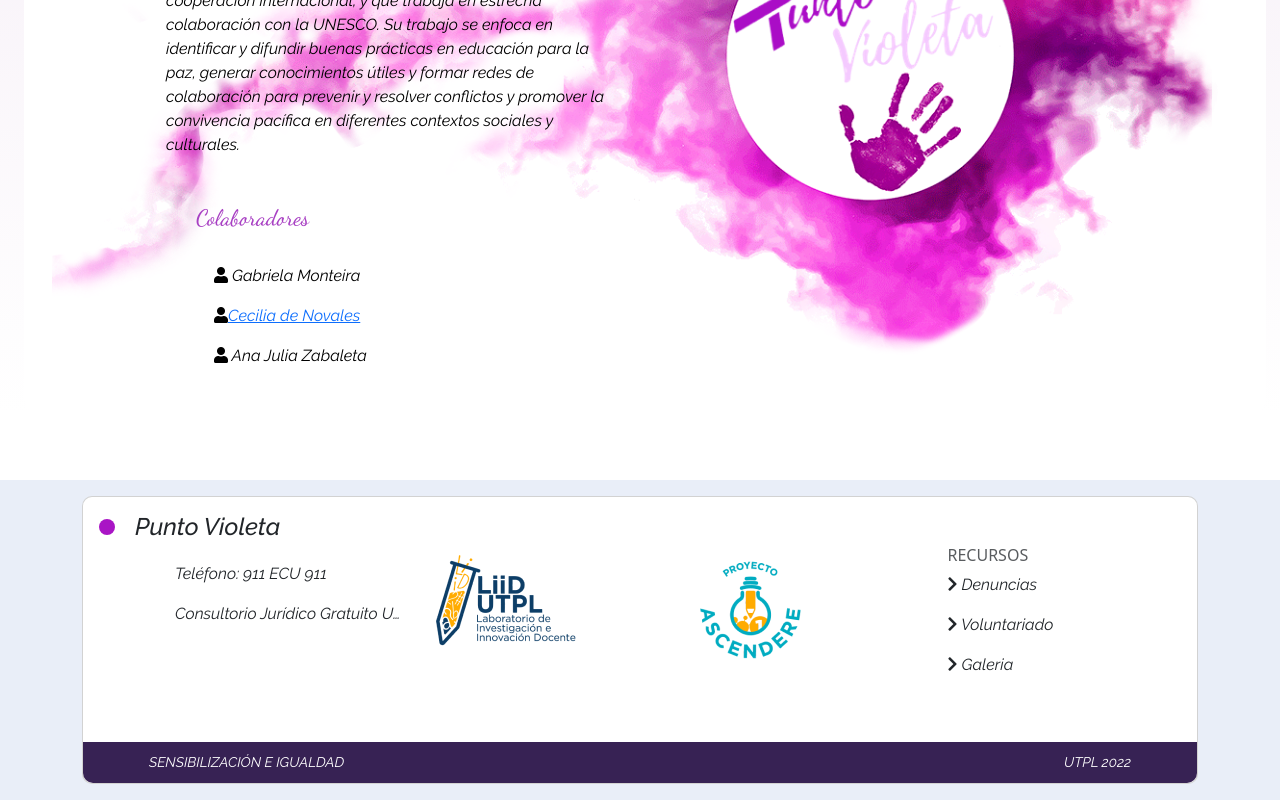
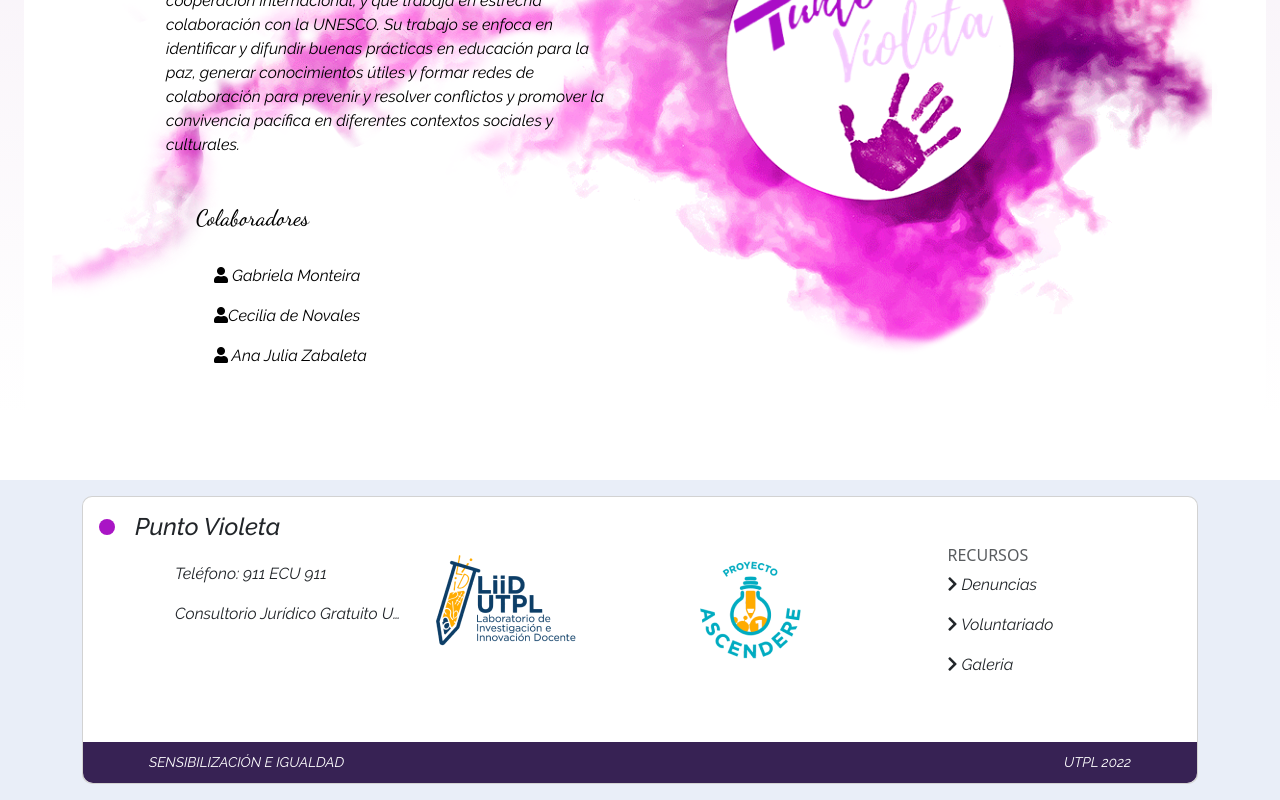
Before and after one commit to Arianna0206/Proyect-Punto-Violeta, an Angular app: page / in a window 1280 px wide. Shown: the part 2971-3771 px from the top of the page. Built offline with nearby package versions, Linux system fonts and the light colour scheme; what ngx-owl-carousel would draw is missing.

Commit message:
Actualizacion de seccion colaboradores

```diff
--- a/src/app/components/collaborators-card/collaborators-card.component.css
+++ b/src/app/components/collaborators-card/collaborators-card.component.css
@@ -53,6 +53,11 @@
     white-space: nowrap;
   }
 
+  .text2{
+    text-decoration: none;
+    color: inherit;
+  }
+
   .image-container {
     text-align: center; /* Alinea la imagen al centro si es necesario */
   }
--- a/src/app/components/collaborators-card/collaborators-card.component.html
+++ b/src/app/components/collaborators-card/collaborators-card.component.html
@@ -28,7 +28,7 @@
             <p class="text1"><i class="fas fa-user"></i> Gabriela Monteira</p>
             <p class="text1">
               <i class="fas fa-user"></i>
-              <a href="www.linkedin.com/in/cecilia-de-novales-ontiveros-">Cecilia de Novales</a>
+              <a class="text2" href="https://www.linkedin.com/in/cecilia-de-novales-ontiveros-/">Cecilia de Novales</a>
             </p>
 
             <p class="text1"><i class="fas fa-user"></i> Ana Julia Zabaleta</p>
```
